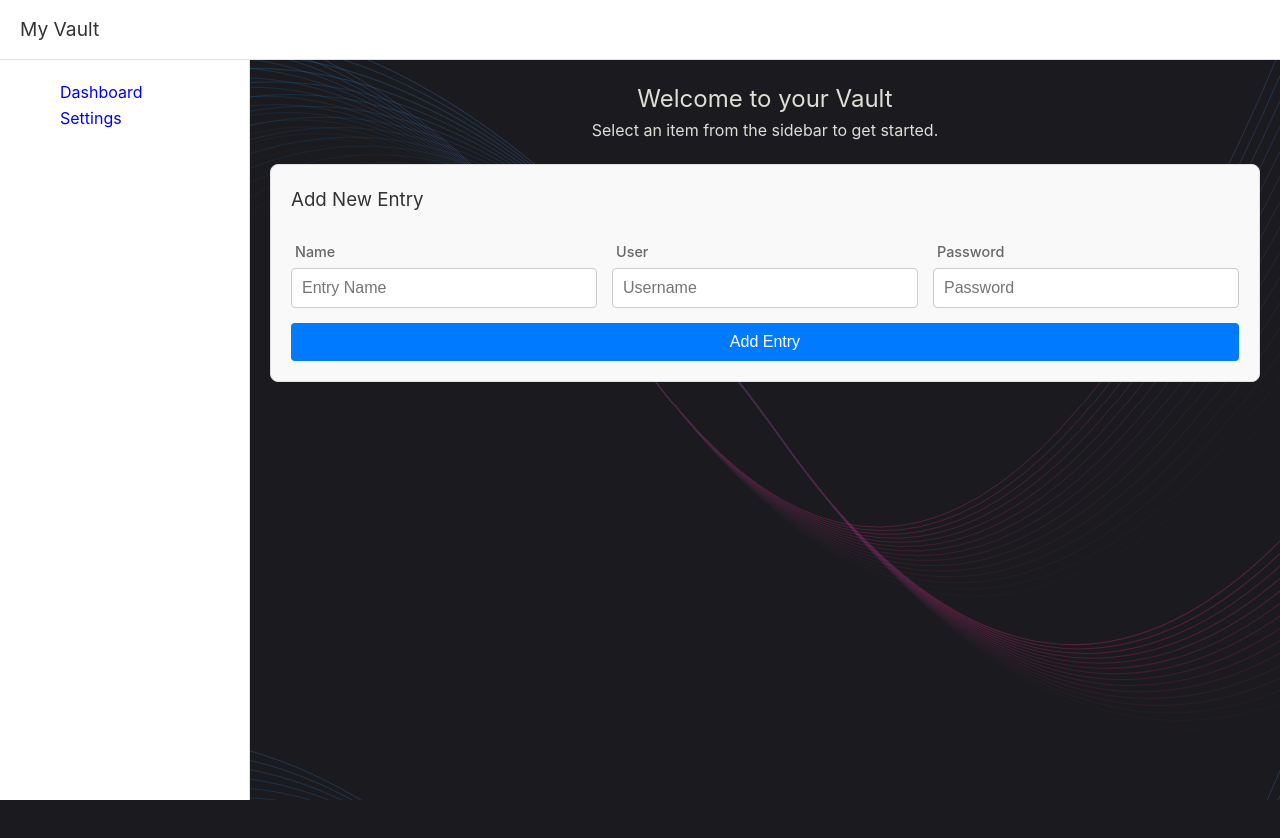
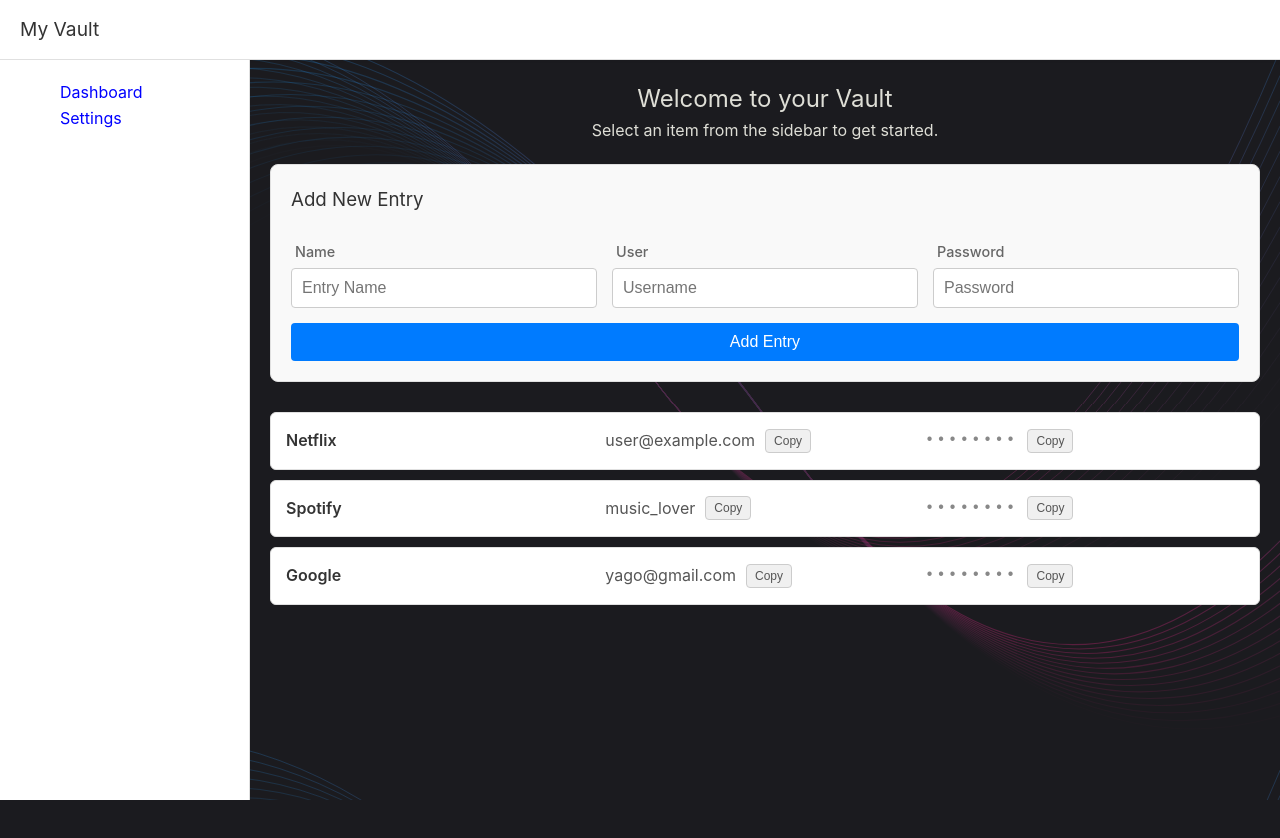
Before and after one commit to Yago-Rueda-24/PF-Evolution, a React (Vite) app in the folder src/renderer/: page /#/vault in a window 1280 px wide. Shown: the top 838 px of the page. Built offline with nearby package versions, Linux system fonts and the light colour scheme; no server answers.

Commit message:
Creación del componente de entradas

```diff
--- a/src/renderer/src/assets/vault.css
+++ b/src/renderer/src/assets/vault.css
@@ -84,6 +84,64 @@
   font-weight: 500;
 }
 
+.vault-list {
+  width: 100%;
+  display: flex;
+  flex-direction: column;
+  gap: 10px;
+  margin-top: 30px;
+}
+
+.vault-item {
+  display: flex;
+  flex-direction: row;
+  align-items: center;
+  padding: 15px;
+  background: white;
+  border: 1px solid #e0e0e0;
+  border-radius: 6px;
+  justify-content: space-between;
+}
+
+.vault-item-field {
+  flex: 1;
+  font-size: 1rem;
+  color: #333;
+  display: flex;
+  align-items: center;
+  gap: 10px;
+}
+
+.vault-item-field.name {
+  font-weight: 600;
+}
+
+.vault-item-field.username {
+  color: #555;
+}
+
+.vault-item-field.password {
+  color: #888;
+  font-family: monospace;
+  letter-spacing: 2px;
+}
+
+.copy-btn {
+  padding: 4px 8px;
+  font-size: 0.75rem;
+  background-color: #f0f0f0;
+  border: 1px solid #ccc;
+  border-radius: 4px;
+  cursor: pointer;
+  color: #555;
+  transition: all 0.2s;
+}
+
+.copy-btn:hover {
+  background-color: #e0e0e0;
+  color: #333;
+}
+
 .form-group input {
   padding: 10px;
   border: 1px solid #ccc;
--- a/src/renderer/src/components/Vault.tsx
+++ b/src/renderer/src/components/Vault.tsx
@@ -1,6 +1,7 @@
 import React from 'react'
 import '../assets/vault.css'
 import VaultEntryForm from './VaultEntryForm'
+import VaultItem from './VaultItem'
 
 const Vault = (): React.JSX.Element => {
     return (
@@ -21,6 +22,12 @@ const Vault = (): React.JSX.Element => {
                     <h2>Welcome to your Vault</h2>
                     <p>Select an item from the sidebar to get started.</p>
                     <VaultEntryForm />
+                    <div className="vault-list">
+                        <VaultItem name="Netflix" username="user@example.com" password="password123" />
+                        <VaultItem name="Spotify" username="music_lover" password="securepass" />
+                        <VaultItem name="Google" username="yago@gmail.com" password="mysecretpassword" />
+                    </div>
+
                 </main>
             </div>
         </div>
--- /dev/null
+++ b/src/renderer/src/components/VaultItem.tsx
@@ -0,0 +1,25 @@
+import React from 'react'
+
+interface VaultItemProps {
+    name: string
+    username: string
+    password?: string
+}
+
+const VaultItem = ({ name, username }: VaultItemProps): React.JSX.Element => {
+    return (
+        <div className="vault-item">
+            <div className="vault-item-field name">{name}</div>
+            <div className="vault-item-field username">
+                <span>{username}</span>
+                <button className="copy-btn">Copy</button>
+            </div>
+            <div className="vault-item-field password">
+                <span>{'•'.repeat(8)}</span>
+                <button className="copy-btn">Copy</button>
+            </div>
+        </div>
+    )
+}
+
+export default VaultItem
```
